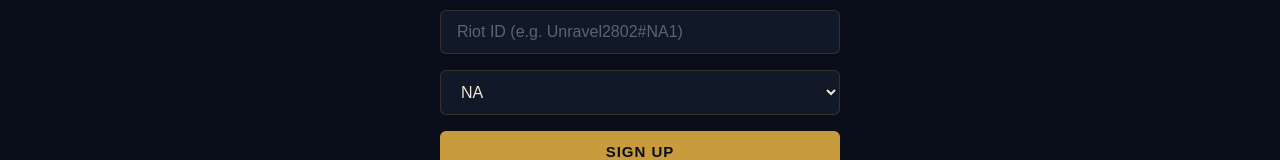
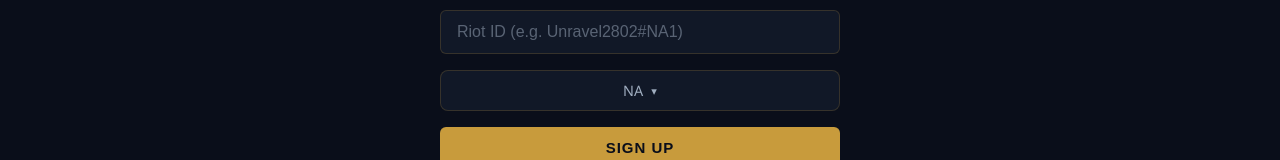
Before and after one commit to Unravel2802/TFT-analyzer, a React (Vite) app in the folder frontend/: page /signup in a window 1280 px wide. Shown: the part 451-611 px from the top of the page. Built offline with nearby package versions, Linux system fonts and the light colour scheme.

Commit message:
refactor(ui): use Dropdown for search, signup, and climb selects

```diff
--- a/frontend/src/features/auth/SignupPage.tsx
+++ b/frontend/src/features/auth/SignupPage.tsx
@@ -2,10 +2,18 @@
 import { useNavigate, Link } from 'react-router-dom'
 import { useAuth } from '@/features/auth/AuthContext'
 import { signup } from '@/features/auth/api'
+import Dropdown from '@/components/Dropdown'
 
 const DEFAULT_TAGS: Record<string, string> = {
     NA1: 'NA1', EUW1: 'EUW', KR: 'KR', BR1: 'BR1',
 }
+
+const REGION_OPTIONS = [
+    { value: 'NA1',  label: 'NA' },
+    { value: 'EUW1', label: 'EUW' },
+    { value: 'KR',   label: 'KR' },
+    { value: 'BR1',  label: 'BR' },
+]
 
 export default function SignupPage() {
     const { login: setToken } = useAuth()
@@ -68,16 +76,7 @@
                     onChange={e => setRiotId(e.target.value)}
                 />
 
-                <select
-                    className='search-input'
-                    value={region}
-                    onChange={e => setRegion(e.target.value)}
-                >
-                    <option value='NA1'>NA</option>
-                    <option value='EUW1'>EUW</option>
-                    <option value='KR'>KR</option>
-                    <option value='BR1'>BR</option>
-                </select>
+                <Dropdown fullWidth options={REGION_OPTIONS} value={region} onChange={setRegion} />
 
                 {error && <p className='error-text'>{error}</p>}
 
--- a/frontend/src/features/climb/ClimbPage.tsx
+++ b/frontend/src/features/climb/ClimbPage.tsx
@@ -2,6 +2,7 @@
 import { useAuth } from '@/features/auth/AuthContext'
 import { getMyClimb, setClimbGoal } from './api'
 import type { ClimbData, RankPoint } from '@/types/tft'
+import Dropdown from '@/components/Dropdown'
 
 const TIERS = ['IRON', 'BRONZE', 'SILVER', 'GOLD', 'PLATINUM', 'EMERALD', 'DIAMOND', 'MASTER']
 const DIVISIONS = ['IV', 'III', 'II', 'I']
@@ -94,13 +95,17 @@
 
             <form className='climb-goal-form' onSubmit={saveGoal}>
                 <span>Goal:</span>
-                <select value={tier} onChange={e => setTier(e.target.value)}>
-                    {TIERS.map(t => <option key={t} value={t}>{t}</option>)}
-                </select>
+                <Dropdown
+                    options={TIERS.map(t => ({ value: t, label: t }))}
+                    value={tier}
+                    onChange={setTier}
+                />
                 {tier !== 'MASTER' && (
-                    <select value={division} onChange={e => setDivision(e.target.value)}>
-                        {DIVISIONS.map(d => <option key={d} value={d}>{d}</option>)}
-                    </select>
+                    <Dropdown
+                        options={DIVISIONS.map(d => ({ value: d, label: d }))}
+                        value={division}
+                        onChange={setDivision}
+                    />
                 )}
                 <button className='primary-button' disabled={saving}>{saving ? 'Saving…' : 'Set goal'}</button>
             </form>
--- a/frontend/src/features/player/SearchBar.tsx
+++ b/frontend/src/features/player/SearchBar.tsx
@@ -1,4 +1,5 @@
 import { useState } from 'react'
+import Dropdown from '@/components/Dropdown'
 
 interface SearchBarProps {
     onSearch: (region: string, gameName: string, tagLine: string) => void
@@ -59,15 +60,7 @@
 
     return  (
         <form className='search-bar' onSubmit={handleSubmit}>
-            <select
-                className='region-select'
-                value={region}
-                onChange={e => setRegion(e.target.value)}
-            >
-                {REGIONS.map(r => (
-                    <option key={r.value} value={r.value}>{r.label}</option>
-                ))}
-            </select>
+            <Dropdown options={REGIONS} value={region} onChange={setRegion} />
             <input
                 className='search-input'
                 type='text'
```
